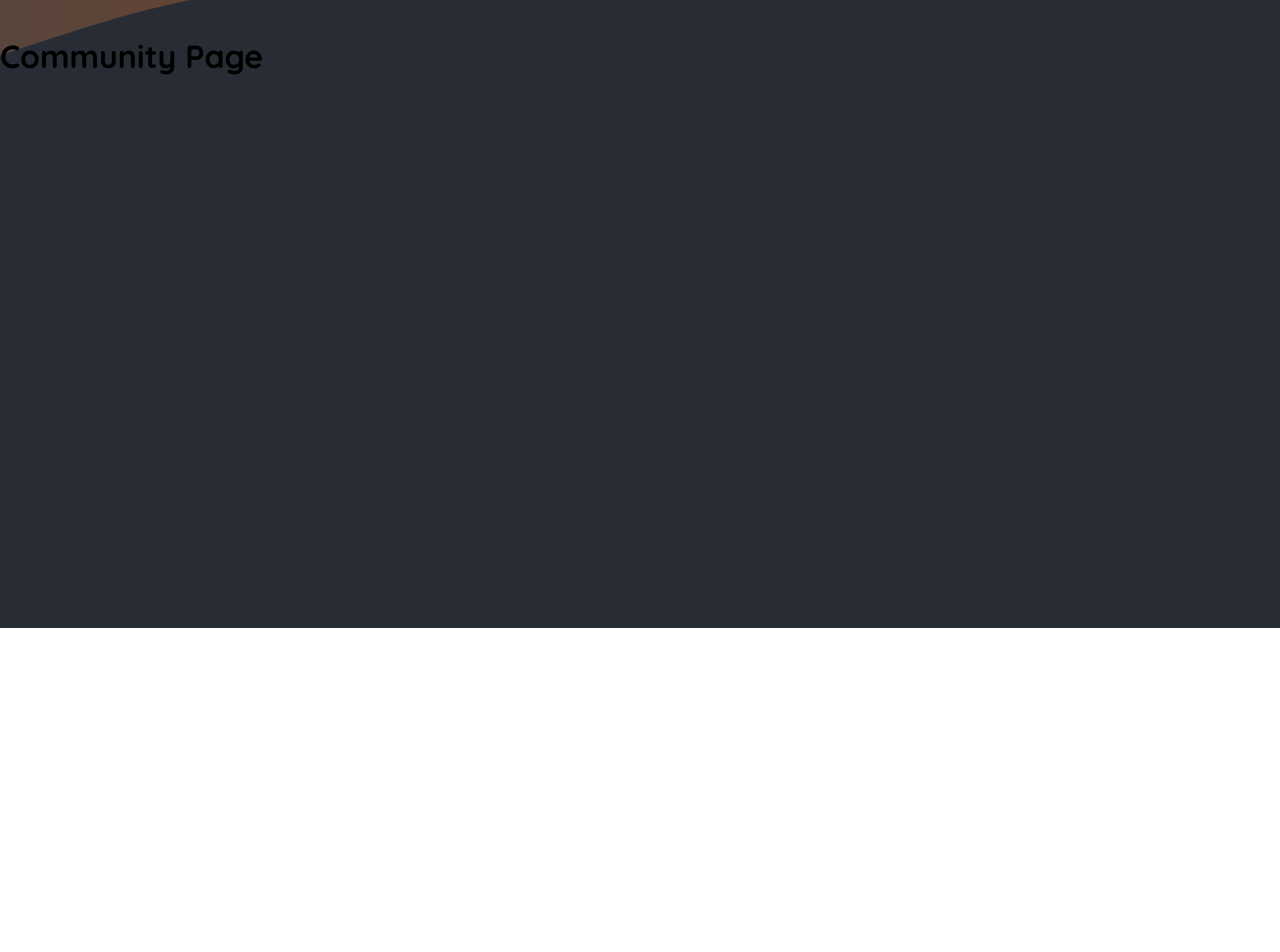
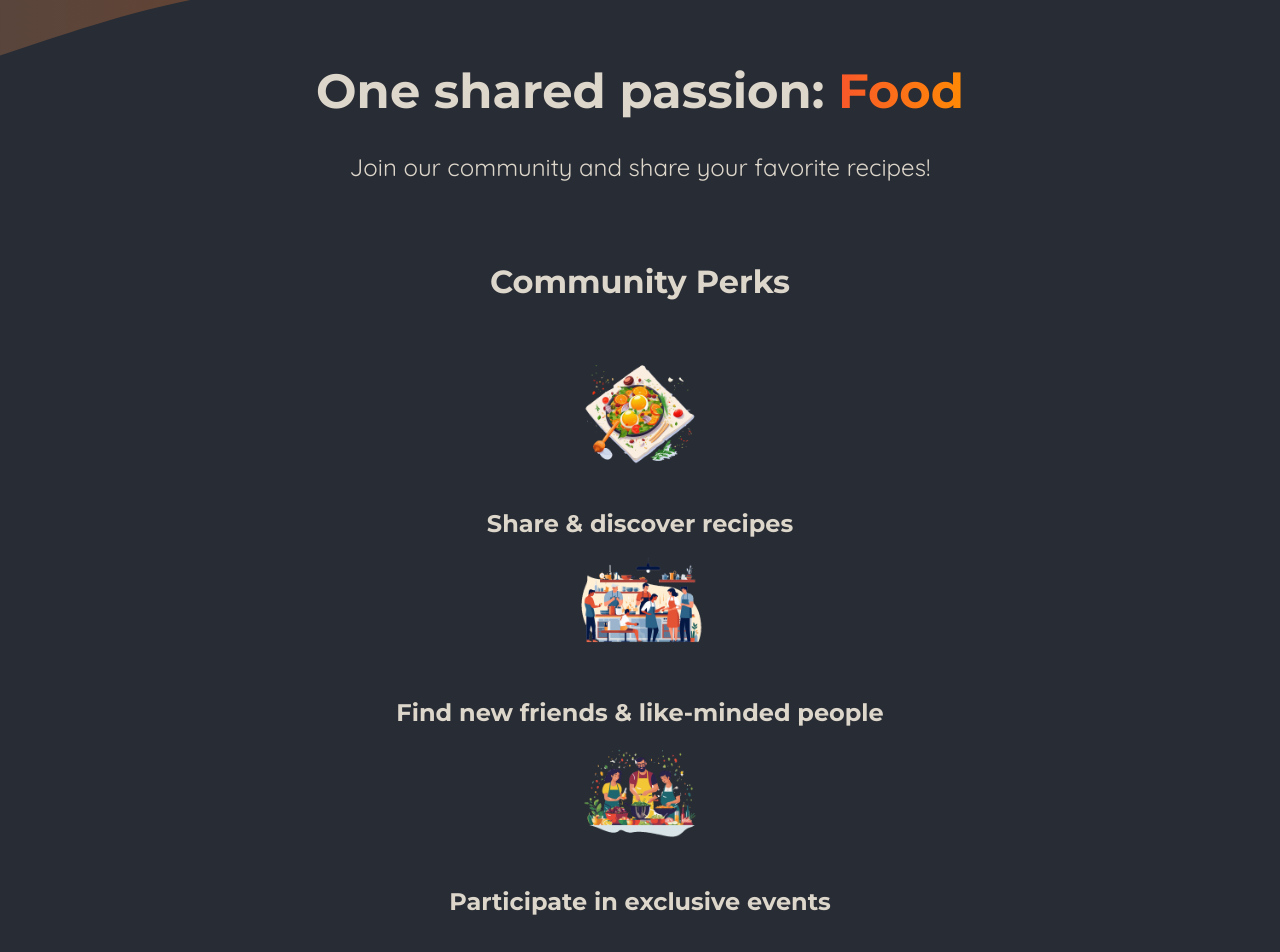
Before and after one commit to LitvintsevIgor/next-level-food, a Next.js app: page /community in a window 1280 px wide. Shown: the part 172-1124 px from the top of the page. Before the commit the page ends 800 px from the top, so only its background shows below. Built offline with nearby package versions, Linux system fonts and the light colour scheme.

Commit message:
add CommunityPage content

```diff
--- a/app/community/page.js
+++ b/app/community/page.js
@@ -1,7 +1,40 @@
-export default function Community() {
+import Image from "next/image";
+
+import mealIcon from "@/assets/icons/meal.png";
+import communityIcon from "@/assets/icons/community.png";
+import eventsIcon from "@/assets/icons/events.png";
+import classes from "./page.module.css";
+
+export default function CommunityPage() {
   return (
-    <main>
-      <h1>Community Page</h1>
-    </main>
+    <>
+      <header className={classes.header}>
+        <h1>
+          One shared passion: <span className={classes.highlight}>Food</span>
+        </h1>
+        <p>Join our community and share your favorite recipes!</p>
+      </header>
+      <main className={classes.main}>
+        <h2>Community Perks</h2>
+
+        <ul className={classes.perks}>
+          <li>
+            <Image src={mealIcon} alt="A delicious meal" />
+            <p>Share & discover recipes</p>
+          </li>
+          <li>
+            <Image src={communityIcon} alt="A crowd of people, cooking" />
+            <p>Find new friends & like-minded people</p>
+          </li>
+          <li>
+            <Image
+              src={eventsIcon}
+              alt="A crowd of people at a cooking event"
+            />
+            <p>Participate in exclusive events</p>
+          </li>
+        </ul>
+      </main>
+    </>
   );
 }
```
